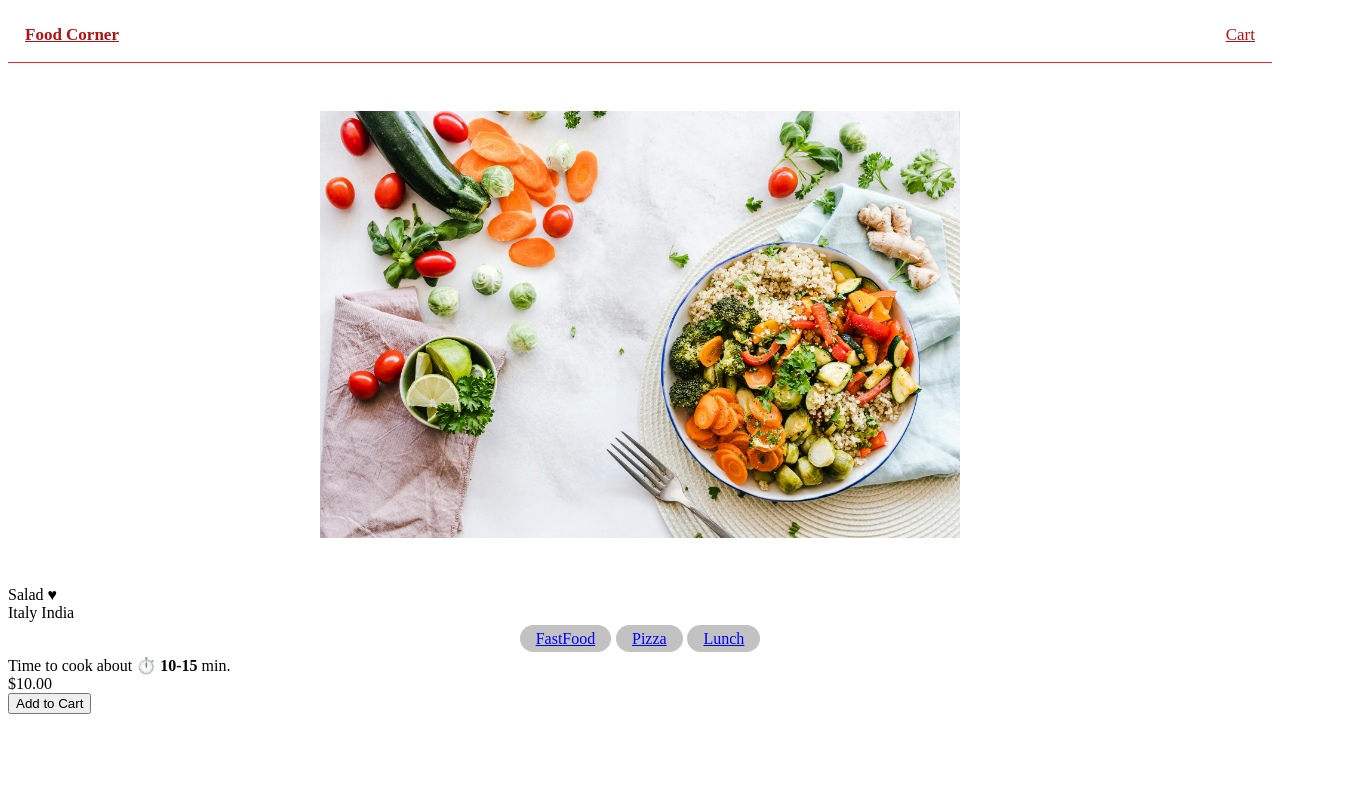
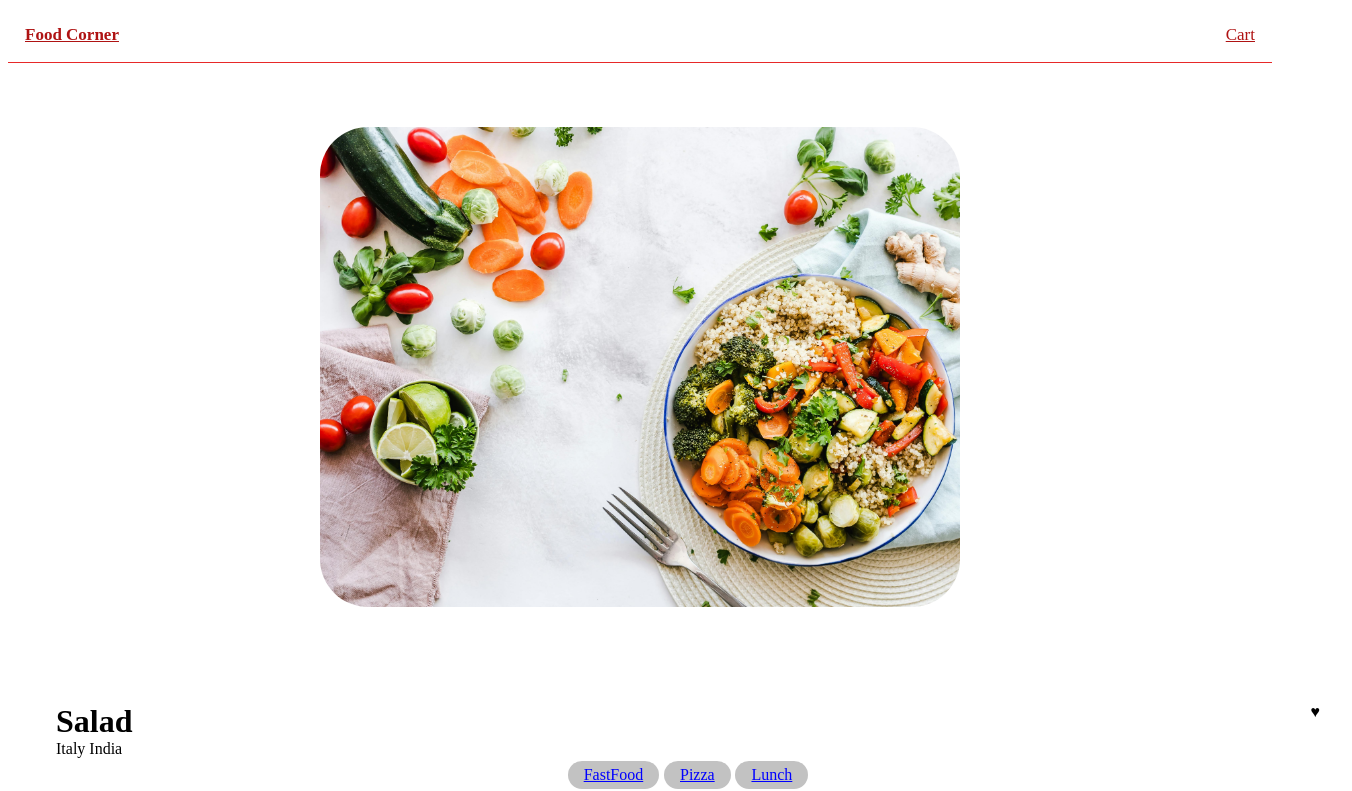
Before and after one commit to Shashi8969/Online-food-order, an Angular app: page /food/1 in a window 1280 px wide. Shown: the top 791 px of the page, 1352 px wide, since content can reach past the window. Built offline with nearby package versions, Linux system fonts and the light colour scheme.

Commit message:
change in foodpage css

```diff
--- a/src/app/foodpage/foodpage.component.css
+++ b/src/app/foodpage/foodpage.component.css
@@ -9,3 +9,29 @@
     min-width: 25rem;
     max-width: 40rem;
 }
+img{
+    border-radius: 3rem;
+    flex: 1 0;
+    object-fit: cover;
+    height: 30rem;
+    margin: 1rem;
+}
+.details{
+   width: 100%;
+   display: flex;
+   flex-direction: column;
+   flex: 1 0;
+   border-radius: 3rem;
+   padding: 2rem;
+    color: black;
+    margin-left: 1rem;
+
+}
+.details .header{
+    display: flex;
+    justify-content: space-between;
+}
+.details .name{
+    font-size: 2rem;
+    font-weight: bold;
+}
```
